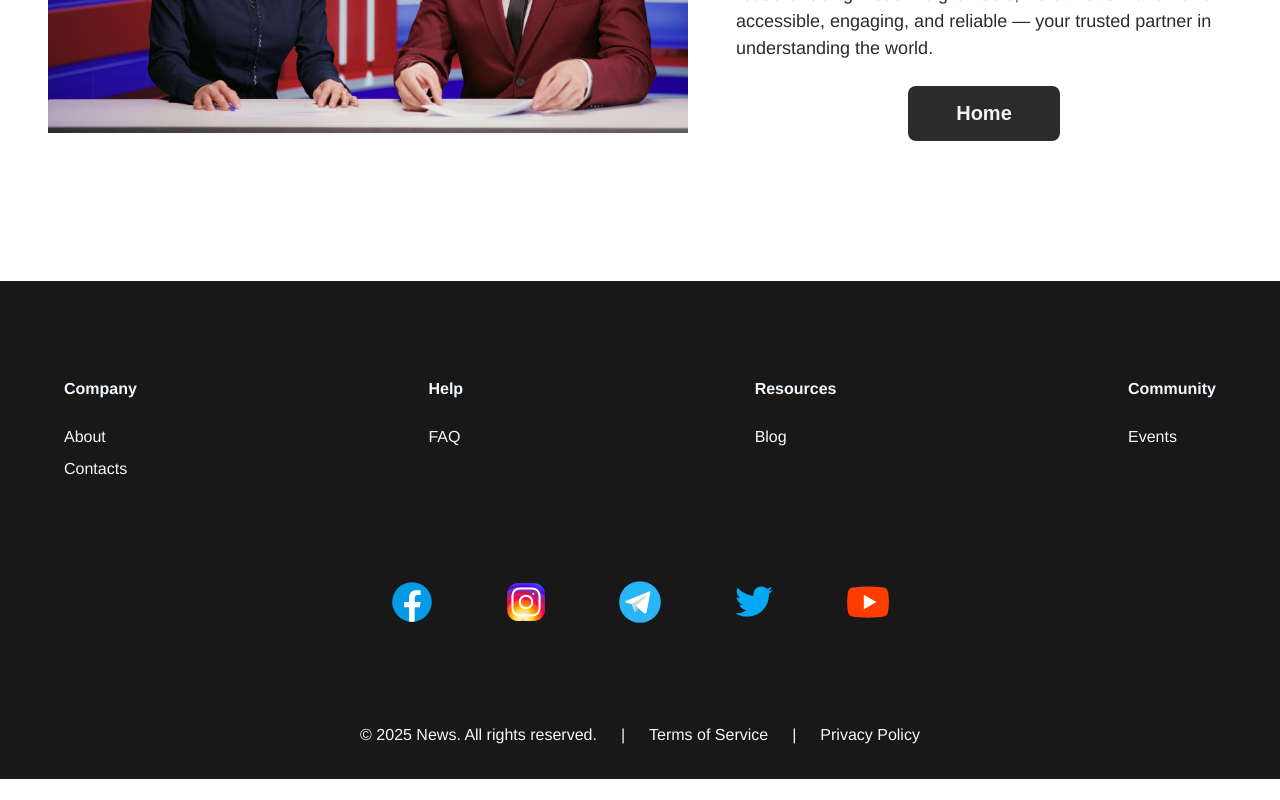
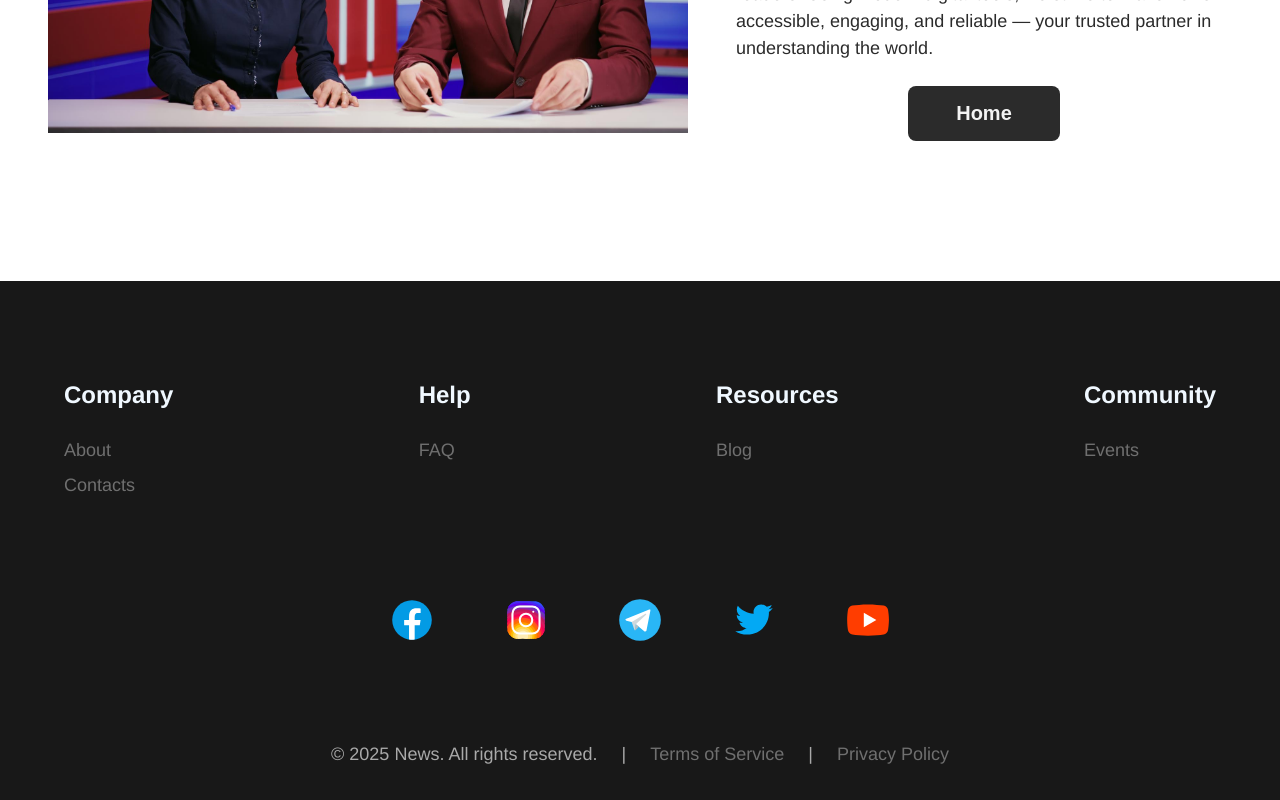
Before and after one commit to anton-lazorenko/News_Website_Pet_Project, a React (Vite) app: page /about in a window 1280 px wide. Shown: the part 537-1337 px from the top of the page. Before the commit the page ends 1316 px from the top, so only its background shows below. Built offline with nearby package versions, Linux system fonts and the light colour scheme; no server answers.

Commit message:
fix UniversalButton Component styles, add hover to links in footer

```diff
--- a/src/components/ArticleCard/articleCard.css
+++ b/src/components/ArticleCard/articleCard.css
@@ -27,6 +27,7 @@
 
  .creator {
    font-style: italic;
+   opacity: 0.7;
  }
 
  .description {
--- a/src/components/Footer/Footer.jsx
+++ b/src/components/Footer/Footer.jsx
@@ -41,7 +41,7 @@ export function Footer() {
         <SocialIcon name="youtube" href="https://youtube.com" />
       </div>
       <div className='footer-copyright'>
-        <p>© 2025 News. All rights reserved.</p> | <a href="#">Terms of Service</a> | <a href="#">Privacy Policy</a>
+        <p>© 2025 News. All rights reserved.</p> | <a className='footer-terms' href="#">Terms of Service</a> | <a className='footer-policy' href="#">Privacy Policy</a>
       </div>
     </footer>
   )
--- a/src/components/Footer/footer.css
+++ b/src/components/Footer/footer.css
@@ -30,6 +30,26 @@
   text-align: center;
   display: flex;
   gap: 24px;
+  color: #a9a9a9;
+}
+
+.footer-terms,
+.footer-policy {
+  color: #a9a9a9;
+}
+
+.footer-terms,
+.footer-policy {
+  color: #a9a9a9;
+  font-weight: 500;
+  opacity: 0.6;
+  transition: opacity 0.2s ease;
+}
+
+.footer-terms:hover,
+.footer-policy:hover {
+  color: #ffffff;
+  opacity: 1;
 }
 
 @media (max-width: 960px) {
--- a/src/components/FooterSection/footer-section.css
+++ b/src/components/FooterSection/footer-section.css
@@ -2,6 +2,11 @@
   display: flex;
   flex-direction: column;
   gap: 24px;
+}
+
+.footer-section-title {
+  font-size: 24px;
+  font-weight: 600;
 }
 
 .footer-section-list {
@@ -10,6 +15,18 @@
   flex-direction: column;
   align-items: flex-start;
   gap: 8px;
+}
+
+.footer-link {
+  color: #a9a9a9;
+  font-weight: 500;
+  opacity: 0.6;
+  transition: opacity 0.2s ease;
+}
+
+.footer-link:hover {
+  color: #ffffff;
+  opacity: 1;
 }
 
 
--- a/src/components/Search/Search.jsx
+++ b/src/components/Search/Search.jsx
@@ -38,8 +38,6 @@ export function Search({ fetchNews }) {
         onChange={(e) => setQuery(e.target.value)}
       />
       <SearchButton />
-
     </form>
-
   )
 }
--- a/src/components/UniversalButton/UniversalButton.css
+++ b/src/components/UniversalButton/UniversalButton.css
@@ -4,3 +4,7 @@
   border: 0;
   border-radius: 8px;
 }
+
+.btn:hover {
+  background-color: #737373;
+}
--- a/src/index.css
+++ b/src/index.css
@@ -2,7 +2,7 @@
   margin: 0;
   padding: 0;
   box-sizing: border-box;
-  font-size: 16px;
+  font-size: 18px;
 }
 
 :root {
```
